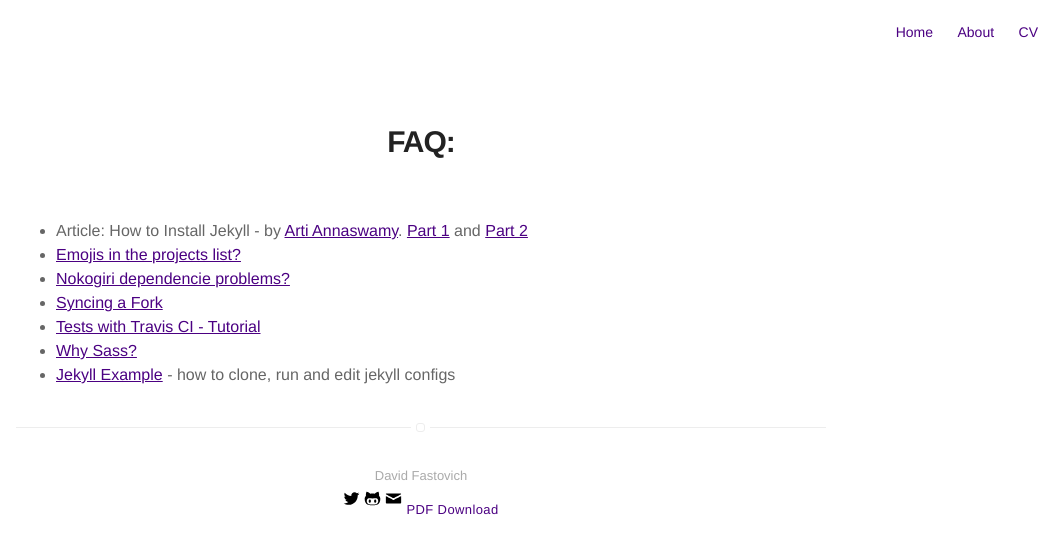
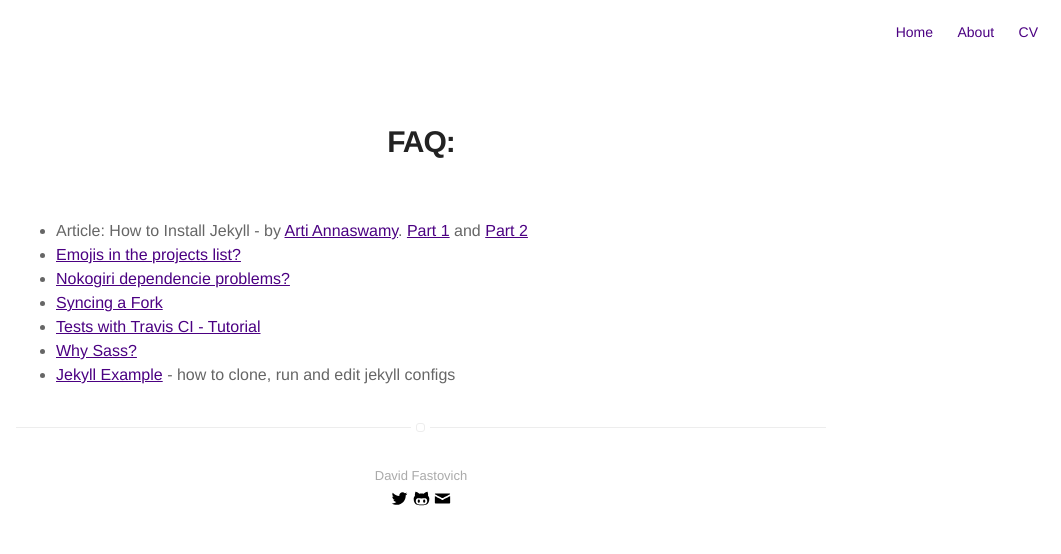
Before and after one commit to davidfastovich/davidfastovich.github.io, a Jekyll site: the page built from FAQ.md, in a window 1280 px wide. Shown: the top 554 px of the page, without its empty margins (219-1280 px from the left). Built offline with Jekyll 4.4.1, drawn with Linux system fonts in a browser that asks for light colours; our own code applies the rules of GitHub Pages for plain Markdown files.

Commit message:
Need to figure out how to add document icon into footer

```diff
--- a/_includes/footer.html
+++ b/_includes/footer.html
@@ -11,7 +11,7 @@
       <a class="link" data-title="fastovich@wisc.edu" href="mailto:fastovich@wisc.edu">
           <svg class="icon icon-mail"><use xlink:href="#icon-mail"></use></svg>
       </a>
-      <a href="assets/images/David.Fastovich.CV" download class="extra" style="text-decoration:none"> PDF Download
-      </a>
+      <!--a class ="link" href="assets/images/David.Fastovich.CV"> <svg src="assets/icons/cv.svg"></svg>
+      </a-->
     </p>
 </footer>
```
Also changed, not shown: assets/icons/cv.svg (added), 7 other files.
